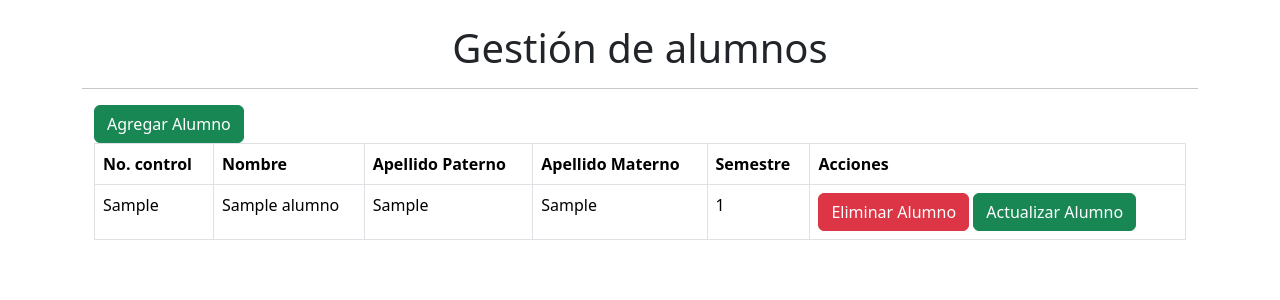
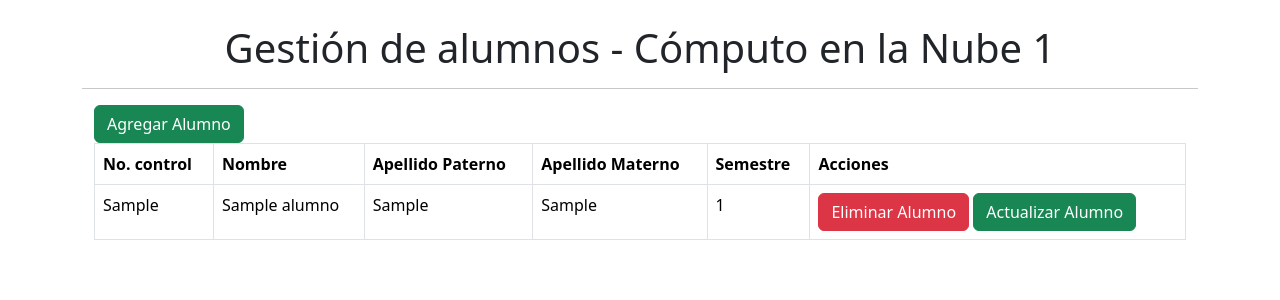
Before and after one commit to AJPuRe03/crud_alumnos, a Flask app: page / in a window 1280 px wide. Shown: the top 300 px of the page. Run offline with Flask 3, Linux system fonts and the light colour scheme; tables that the repository leaves empty hold one stand-in row (values such as "Sample post").

Commit message:
Cambio Muestra

```diff
--- a/templates/base.html
+++ b/templates/base.html
@@ -8,7 +8,7 @@
 </head>
 <body>
     <div class="container mt-4">
-        <h1 class="text-center">Gestión de alumnos</h1>
+        <h1 class="text-center">Gestión de alumnos - Cómputo en la Nube 1</h1>
         <hr>
         <div class="container">
             {% block content %}{% endblock %}
```
